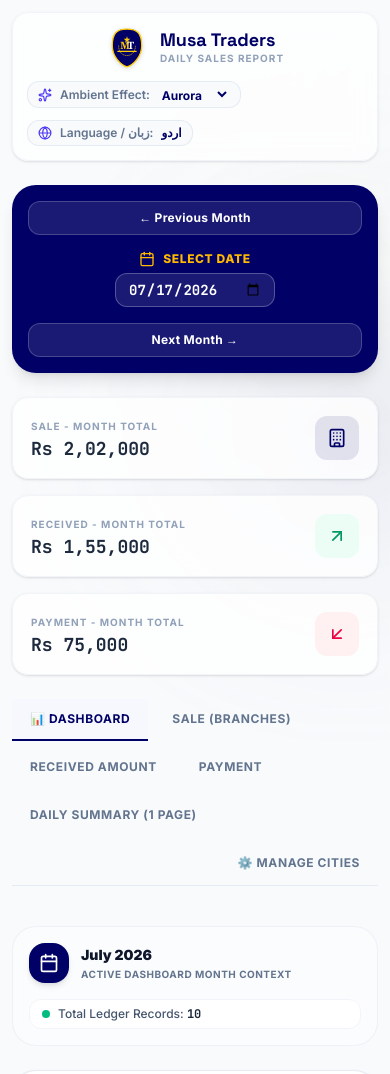
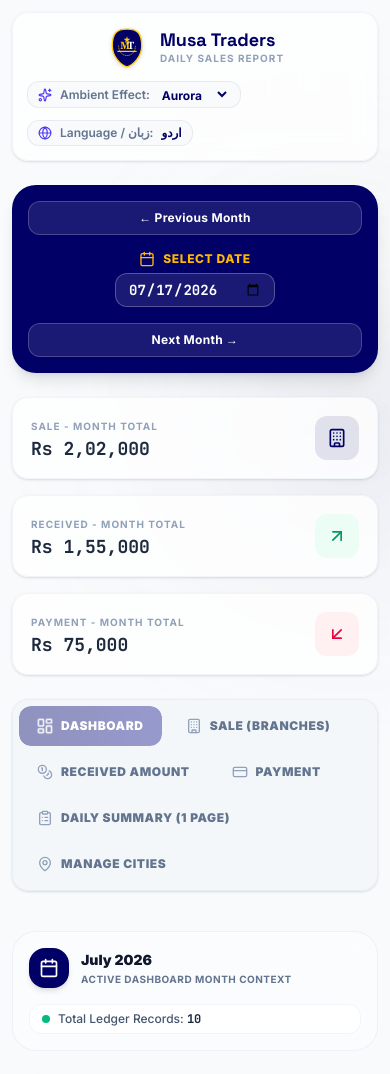
Before and after one commit to umaidyasin73-collab/MT-Daily-h, a React (Vite) app: page / in a window 390 px wide. Shown: the top 1074 px of the page. Built offline with nearby package versions, Linux system fonts and the light colour scheme.

Commit message:
feat(ui): redesign main navigation and update entries
Revamp the main tab navigation with animated pill styling and improved iconography. Add motion entry effects for table rows to enhance the user experience and interface responsiveness.

```diff
--- a/src/App.tsx
+++ b/src/App.tsx
@@ -12,7 +12,12 @@ import {
   ChevronLeft,
   ChevronRight,
   Check,
-  Building
+  Building,
+  LayoutDashboard,
+  Coins,
+  CreditCard,
+  ClipboardList,
+  MapPin
 } from 'lucide-react';
 
 import MusaLogo from './components/MusaLogo';
@@ -440,71 +445,119 @@ export default function App() {
         </div>
 
         {/* Section Tabs Navigation */}
-        <div className="flex flex-wrap border-b border-slate-200/80 gap-1.5">
+        <div className="flex flex-wrap items-center bg-slate-100/60 dark:bg-slate-900/40 p-1.5 rounded-2xl gap-1.5 border border-slate-200/60 dark:border-slate-800/80 shadow-sm" id="main-tab-navigation">
           <button
             onClick={() => setActiveTab('dashboard')}
-            className={`px-4.5 py-3 text-xs font-bold uppercase tracking-wider border-b-2 transition-all cursor-pointer ${
+            className={`relative px-4.5 py-3 text-xs font-black uppercase tracking-wider rounded-xl transition-all cursor-pointer flex items-center gap-2 select-none overflow-hidden ${
               activeTab === 'dashboard'
-                ? 'border-[#010066] text-[#010066] bg-indigo-50/20 font-black'
-                : 'border-transparent text-slate-500 hover:text-slate-800'
+                ? 'text-white'
+                : 'text-slate-500 hover:text-slate-800 hover:bg-slate-200/30 dark:hover:bg-slate-800/30'
             }`}
           >
-            {t.tabDashboard}
+            {activeTab === 'dashboard' && (
+              <motion.div
+                layoutId="activeTabPill"
+                className="absolute inset-0 bg-gradient-to-r from-[#010066] to-[#12118a] rounded-xl shadow-md -z-10"
+                transition={{ type: "spring", stiffness: 380, damping: 28 }}
+              />
+            )}
+            <LayoutDashboard className={`w-4 h-4 transition-transform ${activeTab === 'dashboard' ? 'scale-110 text-white animate-pulse' : 'text-slate-400'}`} />
+            <span>{t.tabDashboard}</span>
           </button>
 
           <button
             onClick={() => setActiveTab('sale')}
-            className={`px-4.5 py-3 text-xs font-bold uppercase tracking-wider border-b-2 transition-all cursor-pointer ${
+            className={`relative px-4.5 py-3 text-xs font-black uppercase tracking-wider rounded-xl transition-all cursor-pointer flex items-center gap-2 select-none overflow-hidden ${
               activeTab === 'sale'
-                ? 'border-[#010066] text-[#010066] bg-indigo-50/20 font-black'
-                : 'border-transparent text-slate-500 hover:text-slate-800'
+                ? 'text-white'
+                : 'text-slate-500 hover:text-slate-800 hover:bg-slate-200/30 dark:hover:bg-slate-800/30'
             }`}
           >
-            {t.tabSale}
+            {activeTab === 'sale' && (
+              <motion.div
+                layoutId="activeTabPill"
+                className="absolute inset-0 bg-gradient-to-r from-[#010066] to-[#1a19a3] rounded-xl shadow-md -z-10"
+                transition={{ type: "spring", stiffness: 380, damping: 28 }}
+              />
+            )}
+            <Building className={`w-4 h-4 transition-transform ${activeTab === 'sale' ? 'scale-110 text-white' : 'text-slate-400'}`} />
+            <span>{t.tabSale}</span>
           </button>
 
           <button
             onClick={() => setActiveTab('received')}
-            className={`px-4.5 py-3 text-xs font-bold uppercase tracking-wider border-b-2 transition-all cursor-pointer ${
+            className={`relative px-4.5 py-3 text-xs font-black uppercase tracking-wider rounded-xl transition-all cursor-pointer flex items-center gap-2 select-none overflow-hidden ${
               activeTab === 'received'
-                ? 'border-[#1A1A7A] text-[#1A1A7A] bg-indigo-50/20 font-black'
-                : 'border-transparent text-slate-500 hover:text-slate-800'
+                ? 'text-white'
+                : 'text-slate-500 hover:text-slate-800 hover:bg-slate-200/30 dark:hover:bg-slate-800/30'
             }`}
           >
-            {t.tabReceived}
+            {activeTab === 'received' && (
+              <motion.div
+                layoutId="activeTabPill"
+                className="absolute inset-0 bg-gradient-to-r from-emerald-600 to-teal-500 rounded-xl shadow-md -z-10"
+                transition={{ type: "spring", stiffness: 380, damping: 28 }}
+              />
+            )}
+            <Coins className={`w-4 h-4 transition-transform ${activeTab === 'received' ? 'scale-110 text-white' : 'text-slate-400'}`} />
+            <span>{t.tabReceived}</span>
           </button>
 
           <button
             onClick={() => setActiveTab('payment')}
-            className={`px-4.5 py-3 text-xs font-bold uppercase tracking-wider border-b-2 transition-all cursor-pointer ${
+            className={`relative px-4.5 py-3 text-xs font-black uppercase tracking-wider rounded-xl transition-all cursor-pointer flex items-center gap-2 select-none overflow-hidden ${
               activeTab === 'payment'
-                ? 'border-[#33339a] text-[#33339a] bg-indigo-50/20 font-black'
-                : 'border-transparent text-slate-500 hover:text-slate-800'
+                ? 'text-white'
+                : 'text-slate-500 hover:text-slate-800 hover:bg-slate-200/30 dark:hover:bg-slate-800/30'
             }`}
           >
-            {t.tabPayment}
+            {activeTab === 'payment' && (
+              <motion.div
+                layoutId="activeTabPill"
+                className="absolute inset-0 bg-gradient-to-r from-rose-600 to-pink-500 rounded-xl shadow-md -z-10"
+                transition={{ type: "spring", stiffness: 380, damping: 28 }}
+              />
+            )}
+            <CreditCard className={`w-4 h-4 transition-transform ${activeTab === 'payment' ? 'scale-110 text-white' : 'text-slate-400'}`} />
+            <span>{t.tabPayment}</span>
           </button>
 
           <button
             onClick={() => setActiveTab('summary')}
-            className={`px-4.5 py-3 text-xs font-bold uppercase tracking-wider border-b-2 transition-all cursor-pointer ${
+            className={`relative px-4.5 py-3 text-xs font-black uppercase tracking-wider rounded-xl transition-all cursor-pointer flex items-center gap-2 select-none overflow-hidden ${
               activeTab === 'summary'
-                ? 'border-[#010066] text-[#010066] bg-indigo-50/20 font-black'
-                : 'border-transparent text-slate-500 hover:text-slate-800'
+                ? 'text-white'
+                : 'text-slate-500 hover:text-slate-800 hover:bg-slate-200/30 dark:hover:bg-slate-800/30'
             }`}
           >
-            {t.tabSummary}
+            {activeTab === 'summary' && (
+              <motion.div
+                layoutId="activeTabPill"
+                className="absolute inset-0 bg-gradient-to-r from-[#010066] to-[#33339a] rounded-xl shadow-md -z-10"
+                transition={{ type: "spring", stiffness: 380, damping: 28 }}
+              />
+            )}
+            <ClipboardList className={`w-4 h-4 transition-transform ${activeTab === 'summary' ? 'scale-110 text-white' : 'text-slate-400'}`} />
+            <span>{t.tabSummary}</span>
           </button>
 
           <button
             onClick={() => setActiveTab('cities')}
-            className={`px-4.5 py-3 text-xs font-bold uppercase tracking-wider border-b-2 transition-all ml-auto cursor-pointer ${
+            className={`relative px-4.5 py-3 text-xs font-black uppercase tracking-wider rounded-xl transition-all sm:ml-auto cursor-pointer flex items-center gap-2 select-none overflow-hidden ${
               activeTab === 'cities'
-                ? 'border-[#010066] text-[#010066] bg-indigo-50/20 font-black'
-                : 'border-transparent text-slate-500 hover:text-slate-800'
+                ? 'text-white'
+                : 'text-slate-500 hover:text-slate-800 hover:bg-slate-200/30 dark:hover:bg-slate-800/30'
             }`}
           >
-            {t.tabManageCities}
+            {activeTab === 'cities' && (
+              <motion.div
+                layoutId="activeTabPill"
+                className="absolute inset-0 bg-gradient-to-r from-slate-700 to-slate-800 rounded-xl shadow-md -z-10"
+                transition={{ type: "spring", stiffness: 380, damping: 28 }}
+              />
+            )}
+            <MapPin className={`w-4 h-4 transition-transform ${activeTab === 'cities' ? 'scale-110 text-white' : 'text-slate-400'}`} />
+            <span>{t.tabManageCities}</span>
           </button>
         </div>
 
--- a/src/components/SectionEntries.tsx
+++ b/src/components/SectionEntries.tsx
@@ -411,8 +411,16 @@ export default function SectionEntries({
                   </td>
                 </tr>
               ) : (
-                filteredTodayEntries.map((e, idx) => (
-                  <tr key={e.id} className="hover:bg-slate-50/50 dark:hover:bg-slate-800/20 transition-colors group">
+                <AnimatePresence initial={false}>
+                  {filteredTodayEntries.map((e, idx) => (
+                    <motion.tr
+                      key={e.id}
+                      initial={{ opacity: 0, y: 12 }}
+                      animate={{ opacity: 1, y: 0 }}
+                      exit={{ opacity: 0, x: -15, transition: { duration: 0.15 } }}
+                      transition={{ type: "spring", stiffness: 350, damping: 30, delay: Math.min(idx * 0.02, 0.15) }}
+                      className="hover:bg-slate-50/50 dark:hover:bg-slate-800/20 transition-colors group"
+                    >
                       <td className="py-3.5 px-4 font-bold font-mono text-slate-400">{idx + 1}</td>
                       <td className="py-3.5 px-4 text-slate-800 dark:text-slate-200 font-semibold">{e.name}</td>
                       <td className="py-3.5 px-4 text-right font-bold font-mono text-slate-800 dark:text-slate-200">
@@ -428,8 +436,9 @@ export default function SectionEntries({
                           <Trash2 className="w-4 h-4" />
                         </button>
                       </td>
-                  </tr>
-                ))
+                    </motion.tr>
+                  ))}
+                </AnimatePresence>
               )}
             </tbody>
           </table>
@@ -495,8 +504,14 @@ export default function SectionEntries({
                   </td>
                 </tr>
               ) : (
-                runningHistory.map(row => (
-                  <tr key={row.date} className="hover:bg-slate-50/50 dark:hover:bg-slate-800/10">
+                runningHistory.map((row, idx) => (
+                  <motion.tr
+                    key={row.date}
+                    initial={{ opacity: 0, y: 10 }}
+                    animate={{ opacity: 1, y: 0 }}
+                    transition={{ duration: 0.25, delay: Math.min(idx * 0.02, 0.15) }}
+                    className="hover:bg-slate-50/50 dark:hover:bg-slate-800/10"
+                  >
                     <td className="py-2.5 px-4 font-bold text-slate-600 dark:text-slate-400">
                       {formatDateDisplay(row.date)}
                     </td>
@@ -509,7 +524,7 @@ export default function SectionEntries({
                     <td className="py-2.5 px-4 text-right font-bold text-indigo-600 dark:text-indigo-400">
                       {formatRs(row.grand)}
                     </td>
-                  </tr>
+                  </motion.tr>
                 ))
               )}
             </tbody>
--- a/src/utils/translations.ts
+++ b/src/utils/translations.ts
@@ -14,8 +14,8 @@ export const translations: Record<'en' | 'ur', TranslationSet> = {
     tabReceived: "Received Amount",
     tabPayment: "Payment",
     tabSummary: "Daily Summary (1 Page)",
-    tabManageCities: "⚙️ Manage Cities",
-    tabDashboard: "📊 Dashboard",
+    tabManageCities: "Manage Cities",
+    tabDashboard: "Dashboard",
     dbTotalSales: "Total Sales",
     dbTotalReceived: "Total Received",
     dbTotalPayments: "Total Payments",
@@ -107,8 +107,8 @@ export const translations: Record<'en' | 'ur', TranslationSet> = {
     tabReceived: "وصول شدہ رقم",
     tabPayment: "ادائیگی (پیمنٹ)",
     tabSummary: "روزانہ خلاصہ (ایک صفحہ)",
-    tabManageCities: "⚙️ شہروں کی ترتیب",
-    tabDashboard: "📊 ڈیش بورڈ",
+    tabManageCities: "شہروں کی ترتیب",
+    tabDashboard: "ڈیش بورڈ",
     dbTotalSales: "کل سیلز",
     dbTotalReceived: "کل وصولیاں",
     dbTotalPayments: "کل ادائیگیاں",
```
Lines whose indentation alone changed are shown as unchanged.
